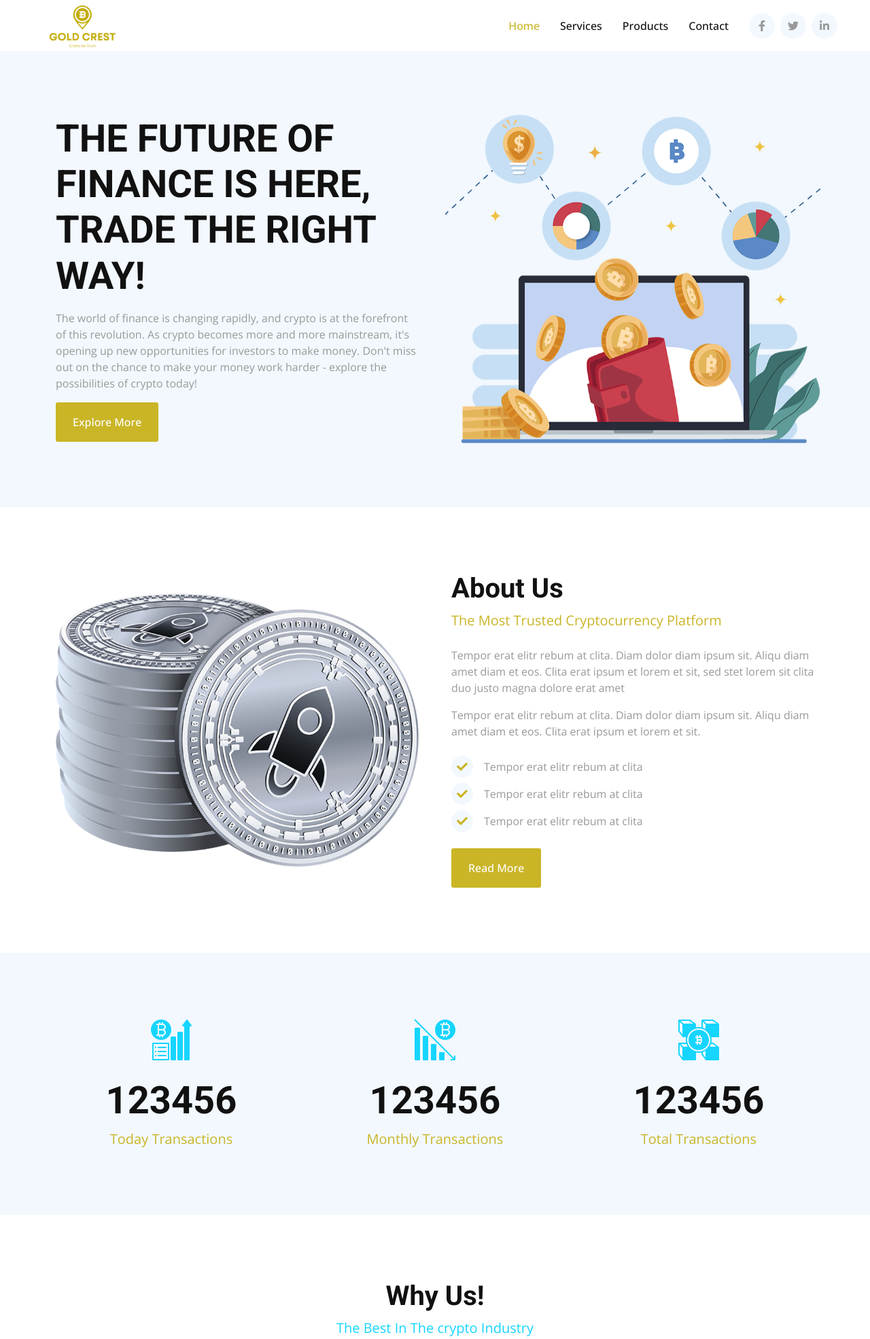
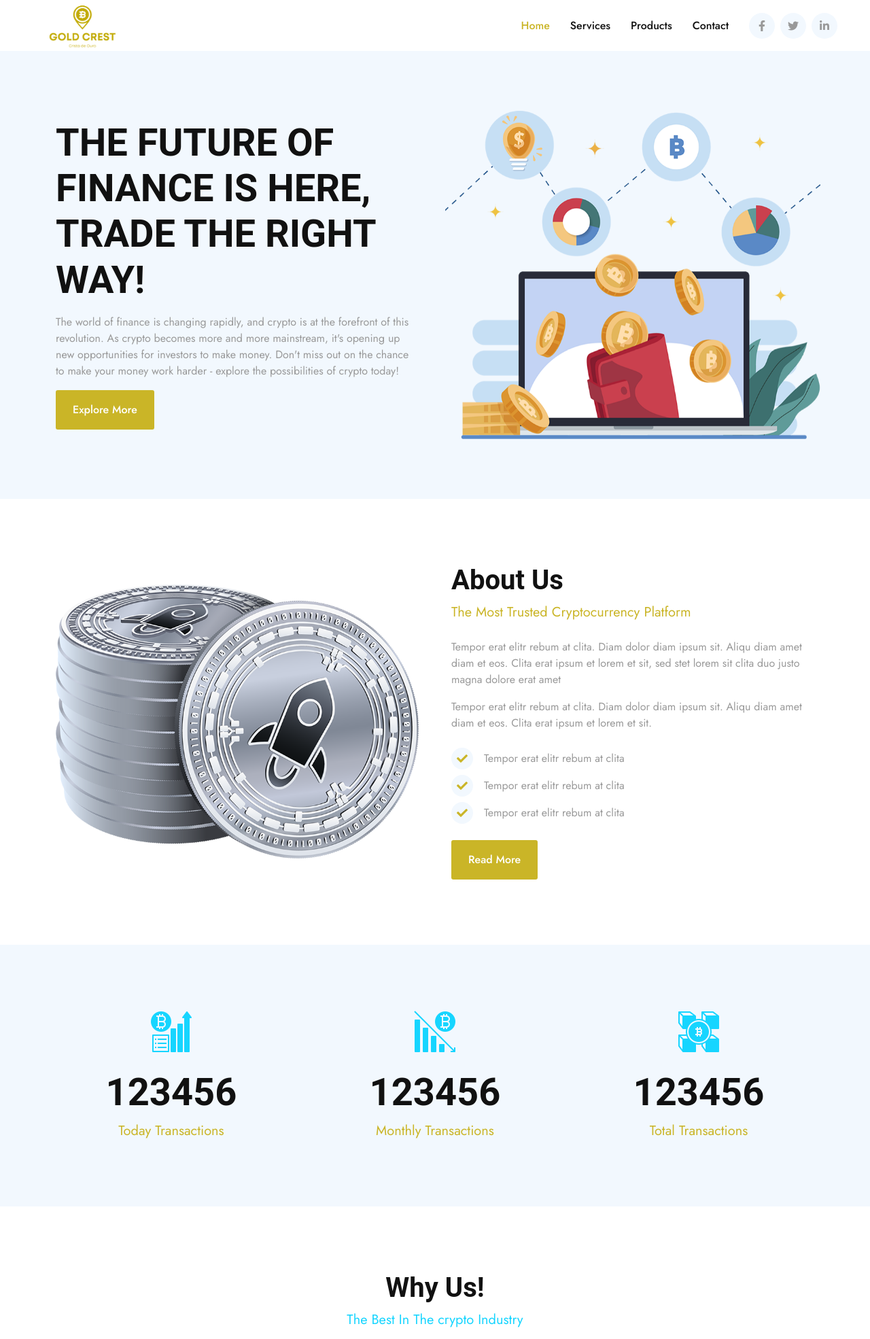
Before and after one commit to kobiowuquadri/GoldCrest, a PHP site: page / in a window 1280 px wide. Shown: the top 1970 px of the page at 68% size. Run offline with PHP 8.4, Linux system fonts and the light colour scheme; some libraries are stand-ins or nearby versions.

Commit message:
add font family

```diff
--- a/css/style.css
+++ b/css/style.css
@@ -1,9 +1,15 @@
 /********** Template CSS **********/
+@import "https://fonts.googleapis.com/css2?family=Jost:ital,wght@0,100;0,200;0,300;0,400;0,500;0,600;0,700;0,800;0,900;1,100;1,200;1,300;1,400;1,500;1,600;1,700;1,800;1,900&amp;display=swap";
 :root {
     --primary: #CAB527;
     --secondary: #999999;
     --light: #F2F8FE;
     --dark: #111111;
+    --fontFamily: 'Jost', sans-serif;
+}
+
+body {
+    font-family: var(--fontFamily);
 }
 
 .bg-gold {
--- a/index.html
+++ b/index.html
@@ -11,10 +11,10 @@
     <!-- Favicon -->
     <link href="img/logo_1.jpg" rel="icon">
 
-    <!-- Google Web Fonts -->
+    <!-- Google Web Fonts
     <link rel="preconnect" href="https://fonts.googleapis.com">
     <link rel="preconnect" href="https://fonts.gstatic.com" crossorigin>
-    <link href="https://fonts.googleapis.com/css2?family=Open+Sans:wght@400;500&family=Roboto:wght@500;700&display=swap" rel="stylesheet">
+    <link href="https://fonts.googleapis.com/css2?family=Open+Sans:wght@400;500&family=Roboto:wght@500;700&display=swap" rel="stylesheet">   -->
 
     <!-- Icon Font Stylesheet -->
     <link href="https://cdnjs.cloudflare.com/ajax/libs/font-awesome/5.10.0/css/all.min.css" rel="stylesheet">
@@ -34,7 +34,7 @@
 <body>
     <!-- Spinner Start -->
     <div id="spinner" class="show bg-white position-fixed translate-middle w-100 vh-100 top-50 start-50 d-flex align-items-center justify-content-center">
-        <div class="spinner-grow text-primary" role="status"></div>
+        <div class="spinner-grow text-gold" role="status"></div>
     </div>
     <!-- Spinner End -->
 
```
